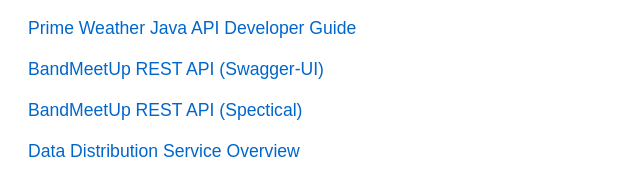
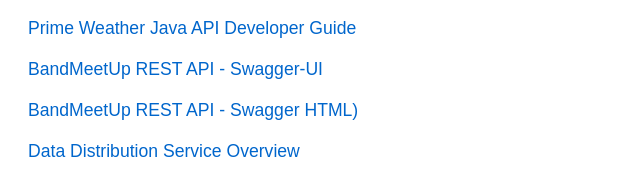
Before and after one commit to hromek/tws, a plain HTML site: page index.html in a window 1280 px wide. Shown: the part 202-372 px from the top of the page, without its empty margins (0-640 px from the left). Drawn offline with Linux system fonts and the light colour scheme.

Commit message:
Update index.html

```diff
--- a/index.html
+++ b/index.html
@@ -61,11 +61,11 @@
 <div class="ws-title"><a href="prime-weather/index.html">Prime Weather Java API Developer Guide</a></div>
 <div class="ws-desc"></div>
 
-<div class="ws-title"><a href="bandfinder-swaggerui/">BandMeetUp REST API (Swagger-UI)</a></div>
+<div class="ws-title"><a href="bandfinder-swaggerui/">BandMeetUp REST API - Swagger-UI</a></div>
 <!-- <div class="ws-desc">A REST API reference specified in Swagger 2.0 and rendered with <i>Swagger-UI</i>.</div> -->
 
-<div class="ws-title"><a href="#">BandMeetUp REST API (Spectical)</a></div>
-<!-- <div class="ws-desc">A REST API reference specified in Swagger 2.0 and rendered with <i>Spectical</i>.</div> -->
+<div class="ws-title"><a href="#">BandMeetUp REST API - Swagger HTML)</a></div>
+<!-- <div class="ws-desc">A REST API reference specified in Swagger 2.0 and rendered as a <i>SwaggerHub HTML Client</i>.</div> -->
 
 <div class="ws-title"><a href="misc/dds-overview.pdf">Data Distribution Service Overview</a></div>
 <div class="ws-desc"></div>
```
